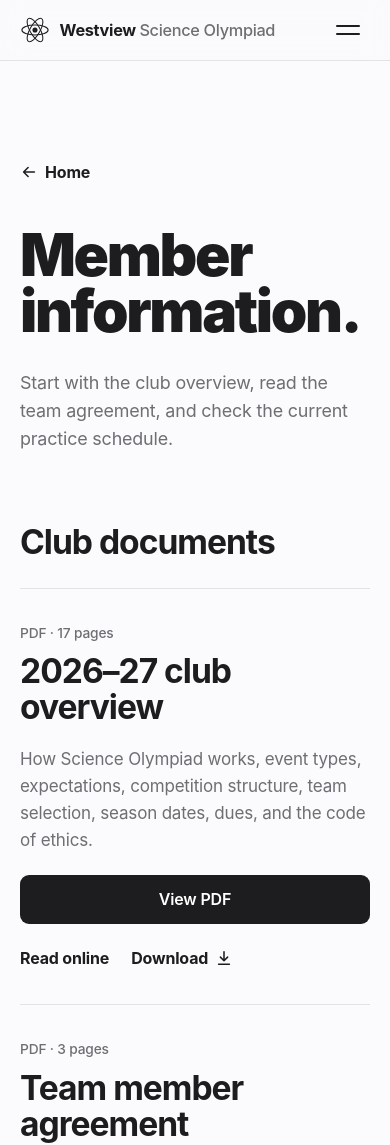
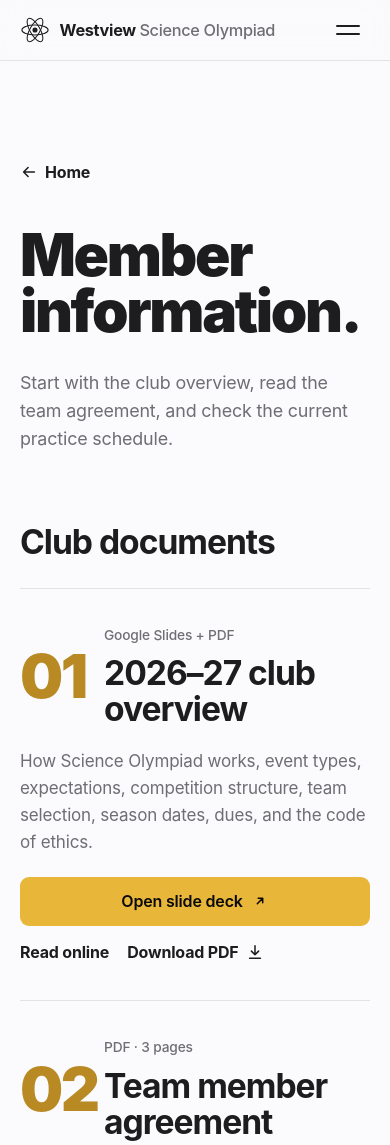
Before and after one commit to vamshikrishnaramasamy/SciolyWebsite, a plain HTML site: page members.html in a window 390 px wide. Shown: the top 1145 px of the page. Drawn offline with Linux system fonts and the light colour scheme; a web font is replaced by a local one.

Commit message:
feat(site): energize member resources

```diff
--- a/members.html
+++ b/members.html
@@ -18,12 +18,12 @@
   <link rel="preconnect" href="https://api.fontshare.com" crossorigin>
   <link href="https://api.fontshare.com/v2/css?f[]=satoshi@300,400,500,700,900&display=swap" rel="stylesheet">
   <link rel="stylesheet" href="styles.css?v=13">
-  <link rel="stylesheet" href="preview.css?v=8">
+  <link rel="stylesheet" href="preview.css?v=9">
 </head>
 <body class="preview-site">
   <!--
   THESIS: Member information is a short, ruled reading path—not another crowded home page.
-  OWN-WORLD: Westview near-black, warm white, gold actions, Satoshi, and hairline structure.
+  OWN-WORLD: Westview near-black, warm white, gold actions, Satoshi, hairlines, and oversized gold index numerals.
   STORY: Understand the club, read the expectations, then open the current practice schedule.
   FIRST VIEWPORT: A direct page title leads into three full-width document rows with obvious actions.
   FORM: A focused member library extending the existing editorial site; seed key: not-applicable-precise-extension.
@@ -55,20 +55,22 @@
     <section class="member-library container" aria-labelledby="member-documents">
       <h2 id="member-documents">Club documents</h2>
 
-      <article class="member-document">
+      <article class="member-document" data-member-document>
+        <span class="member-document__number" aria-hidden="true">01</span>
         <div class="member-document__title">
-          <p>PDF · 17 pages</p>
+          <p>Google Slides + PDF</p>
           <h3>2026–27 club overview</h3>
         </div>
         <p class="member-document__description">How Science Olympiad works, event types, expectations, competition structure, team selection, season dates, dues, and the code of ethics.</p>
         <div class="member-document__actions">
-          <a class="btn btn--dark" href="assets/member-resources/club-overview-2026-27.pdf" target="_blank" rel="noopener">View PDF</a>
+          <a class="btn btn--gold member-document__deck" href="https://docs.google.com/presentation/d/1kzIJb61ejxWoVjkbavEgO3g9ybZ6fjAYNbYX5CyfqR0/edit" target="_blank" rel="noopener">Open slide deck <svg viewBox="0 0 20 20" aria-hidden="true"><path d="M7 13 13 7m-5 0h5v5"/></svg></a>
           <a class="text-link" href="member-guide.html#club-overview">Read online</a>
-          <a class="text-link" href="assets/member-resources/club-overview-2026-27.pdf" download>Download <svg viewBox="0 0 20 20" aria-hidden="true"><path d="M10 3v10m-4-4 4 4 4-4M4 17h12"/></svg></a>
+          <a class="text-link" href="assets/member-resources/club-overview-2026-27.pdf" download>Download PDF <svg viewBox="0 0 20 20" aria-hidden="true"><path d="M10 3v10m-4-4 4 4 4-4M4 17h12"/></svg></a>
         </div>
       </article>
 
-      <article class="member-document">
+      <article class="member-document" data-member-document>
+        <span class="member-document__number" aria-hidden="true">02</span>
         <div class="member-document__title">
           <p>PDF · 3 pages</p>
           <h3>Team member agreement</h3>
@@ -81,7 +83,8 @@
         </div>
       </article>
 
-      <article class="member-document">
+      <article class="member-document" data-member-document>
+        <span class="member-document__number" aria-hidden="true">03</span>
         <div class="member-document__title">
           <p>PDF · 2 pages</p>
           <h3>Weekly practice schedule</h3>
@@ -96,6 +99,6 @@
   </main>
 
   <footer class="footer"><div class="container"><div class="preview-footer"><a href="index.html" class="brand"><span class="brand__mark" aria-hidden="true"><svg viewBox="0 0 40 40" fill="none"><circle cx="20" cy="20" r="3.4" fill="currentColor"/><g stroke="currentColor" stroke-width="1.4"><ellipse cx="20" cy="20" rx="17.5" ry="6.6"/><ellipse cx="20" cy="20" rx="17.5" ry="6.6" transform="rotate(60 20 20)"/><ellipse cx="20" cy="20" rx="17.5" ry="6.6" transform="rotate(120 20 20)"/></g></svg></span><span class="brand__name">Westview Science Olympiad</span></a><nav aria-label="Footer"><a href="events.html">Events</a><a href="team.html">Team</a><a href="awards.html">Awards</a><a href="members.html">Members</a><a href="https://catalog.wvscioly.org">Catalog</a><a href="mailto:westviewso@gmail.com">Contact</a><a href="https://www.instagram.com/westviewscioly/" target="_blank" rel="noopener">Instagram</a></nav></div><div class="footer__bar"><p>© <span id="year"></span> Westview Science Olympiad.</p><p>Westview High School · San Diego, CA</p></div></div></footer>
-  <script src="script.js?v=16" defer></script>
+  <script src="script.js?v=17" defer></script>
 </body>
 </html>
--- a/preview.css
+++ b/preview.css
@@ -36,7 +36,7 @@
 .preview-site .btn--gold:hover,
 .preview-site .btn--gold:focus-visible {
   background: var(--gold);
-  color: #fff;
+  color: var(--black);
 }
 
 .notice {
@@ -611,6 +611,7 @@
 }
 
 .member-library {
+  overflow-x: clip;
   padding-bottom: clamp(100px, 14vw, 176px);
 }
 
@@ -622,12 +623,36 @@
 }
 
 .member-document {
+  position: relative;
+  isolation: isolate;
+  overflow: hidden;
   display: grid;
-  grid-template-columns: minmax(230px, .72fr) minmax(280px, 1fr) auto;
-  gap: clamp(30px, 5vw, 72px);
+  grid-template-columns: 76px minmax(190px, .62fr) minmax(230px, .9fr) minmax(340px, auto);
+  gap: clamp(18px, 2.7vw, 38px);
   align-items: center;
-  padding: 42px 0;
+  padding: 48px clamp(14px, 2vw, 24px);
   border-top: 1px solid var(--line);
+  transition: color 420ms cubic-bezier(.16, 1, .3, 1), border-color 420ms cubic-bezier(.16, 1, .3, 1);
+}
+
+.member-document::before {
+  content: "";
+  position: absolute;
+  inset: 0;
+  z-index: -1;
+  background: var(--black);
+  transform: scaleY(0);
+  transform-origin: bottom;
+  transition: transform 520ms cubic-bezier(.16, 1, .3, 1);
+}
+
+.member-document__number {
+  color: var(--gold);
+  font-size: clamp(4.2rem, 7vw, 6rem);
+  font-weight: 900;
+  line-height: .76;
+  letter-spacing: -.04em;
+  transition: color 300ms ease, transform 520ms cubic-bezier(.16, 1, .3, 1);
 }
 
 .member-document:last-child {
@@ -659,8 +684,8 @@
   display: flex;
   align-items: center;
   justify-content: flex-end;
-  gap: 22px;
-  white-space: nowrap;
+  gap: 14px 18px;
+  flex-wrap: wrap;
 }
 
 .member-intro .back-link,
@@ -676,7 +701,8 @@
 }
 
 .member-intro .back-link svg,
-.member-document__actions .text-link svg {
+.member-document__actions .text-link svg,
+.member-document__actions .btn svg {
   width: 18px;
   height: 18px;
   fill: none;
@@ -684,6 +710,81 @@
   stroke-width: 1.7;
   stroke-linecap: round;
   stroke-linejoin: round;
+}
+
+.member-document__deck {
+  gap: 8px;
+}
+
+.member-document:focus-within,
+.member-document:focus-within .member-document__description,
+.member-document:focus-within .member-document__title > p,
+.member-document:focus-within .member-document__actions .text-link {
+  color: #fff;
+}
+
+.member-document:focus-within::before {
+  transform: none;
+}
+
+.member-document:focus-within .member-document__number {
+  color: var(--gold-2);
+  transform: rotate(-4deg) scale(1.08);
+}
+
+.member-document:focus-within .btn--dark {
+  background: #fff;
+  color: var(--black);
+}
+
+@media (hover: hover) {
+  .member-document:hover,
+  .member-document:hover .member-document__description,
+  .member-document:hover .member-document__title > p,
+  .member-document:hover .member-document__actions .text-link {
+    color: #fff;
+  }
+
+  .member-document:hover::before {
+    transform: none;
+  }
+
+  .member-document:hover .member-document__number {
+    color: var(--gold-2);
+    transform: rotate(-4deg) scale(1.08);
+  }
+
+  .member-document:hover .btn--dark {
+    background: #fff;
+    color: var(--black);
+  }
+}
+
+.member-document.is-armed {
+  --member-entry-x: -8vw;
+  --member-entry-tilt: -1.4deg;
+  opacity: 0;
+  filter: blur(10px);
+  clip-path: inset(0 32% 0 0);
+  transform: translate3d(var(--member-entry-x), 24px, 0) rotate(var(--member-entry-tilt));
+}
+
+.member-document:nth-of-type(even).is-armed {
+  --member-entry-x: 8vw;
+  --member-entry-tilt: 1.4deg;
+  clip-path: inset(0 0 0 32%);
+}
+
+.member-document.is-armed.is-live {
+  opacity: 1;
+  filter: blur(0);
+  clip-path: inset(0);
+  transform: none;
+  transition: opacity 680ms cubic-bezier(.16, 1, .3, 1),
+    filter 680ms cubic-bezier(.16, 1, .3, 1),
+    clip-path 780ms cubic-bezier(.16, 1, .3, 1),
+    transform 780ms cubic-bezier(.16, 1, .3, 1);
+  transition-delay: var(--member-delay, 0ms);
 }
 
 .member-intro .back-link:hover,
@@ -1168,11 +1269,23 @@
   }
 
   .member-document {
-    grid-template-columns: minmax(220px, .68fr) minmax(0, 1fr);
+    grid-template-columns: 72px minmax(190px, .68fr) minmax(0, 1fr);
+  }
+
+  .member-document__number {
+    grid-row: 1 / 3;
+  }
+
+  .member-document__title {
+    grid-column: 2;
+  }
+
+  .member-document__description {
+    grid-column: 3;
   }
 
   .member-document__actions {
-    grid-column: 2;
+    grid-column: 3;
     justify-content: flex-start;
   }
 
@@ -1307,13 +1420,26 @@
   }
 
   .member-document {
-    grid-template-columns: 1fr;
+    grid-template-columns: 64px minmax(0, 1fr);
     gap: 20px;
-    padding: 34px 0;
+    padding: 36px 0;
+  }
+
+  .member-document__number {
+    grid-row: auto;
+    font-size: 3.8rem;
+  }
+
+  .member-document__title {
+    grid-column: 2;
+  }
+
+  .member-document__description {
+    grid-column: 1 / -1;
   }
 
   .member-document__actions {
-    grid-column: auto;
+    grid-column: 1 / -1;
     justify-content: flex-start;
     flex-wrap: wrap;
   }
@@ -1330,6 +1456,15 @@
 }
 
 @media (prefers-reduced-motion: reduce) {
+  .member-document.is-armed,
+  .member-document.is-armed.is-live {
+    opacity: 1;
+    filter: none;
+    clip-path: none;
+    transform: none;
+    transition: none;
+  }
+
   .home-hero__photo img {
     transform: none;
     transition: none;
--- a/script.js
+++ b/script.js
@@ -78,6 +78,29 @@
       });
     }, { threshold: 0.14, rootMargin: "0px 0px -8% 0px" });
     reveals.forEach((el) => io.observe(el));
+  }
+
+  /* ---- member documents: staggered directional reveal ---- */
+  const memberDocuments = Array.from(document.querySelectorAll("[data-member-document]"));
+  if (memberDocuments.length && !reduce) {
+    memberDocuments.forEach((documentRow, index) => {
+      documentRow.style.setProperty("--member-delay", Math.min(index * 90, 180) + "ms");
+      documentRow.classList.add("is-armed");
+    });
+
+    if ("IntersectionObserver" in window) {
+      const memberObserver = new IntersectionObserver((entries, observer) => {
+        entries.forEach((entry) => {
+          const hasPassedViewport = entry.boundingClientRect.top < 0;
+          if (!entry.isIntersecting && !hasPassedViewport) return;
+          entry.target.classList.add("is-live");
+          observer.unobserve(entry.target);
+        });
+      }, { threshold: 0.05, rootMargin: "0px 0px -2% 0px" });
+      memberDocuments.forEach((documentRow) => memberObserver.observe(documentRow));
+    } else {
+      memberDocuments.forEach((documentRow) => documentRow.classList.add("is-live"));
+    }
   }
 
   /* ---- season score: one-shot line-by-line impact ---- */
```
Also changed, not shown: DESIGN.md (+6 -4 lines), awards.html (+2 -2 lines), events.html (+2 -2 lines), index.html (+2 -2 lines), member-guide.html (+2 -2 lines), team.html (+2 -2 lines).
